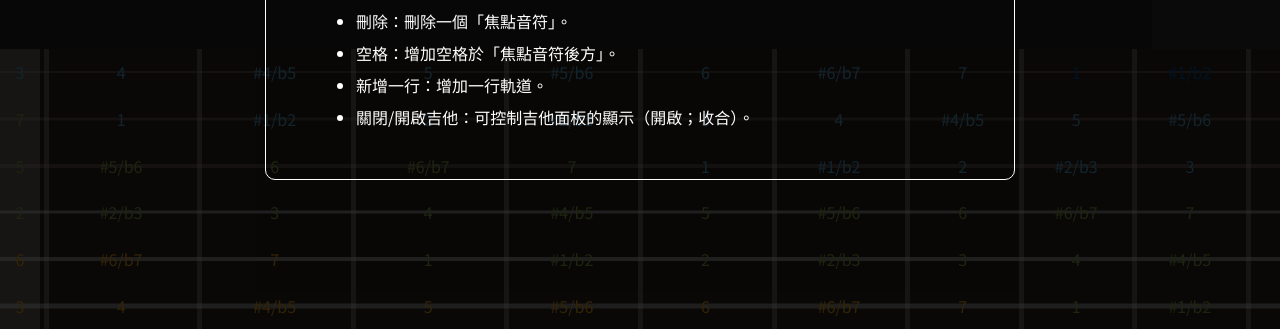
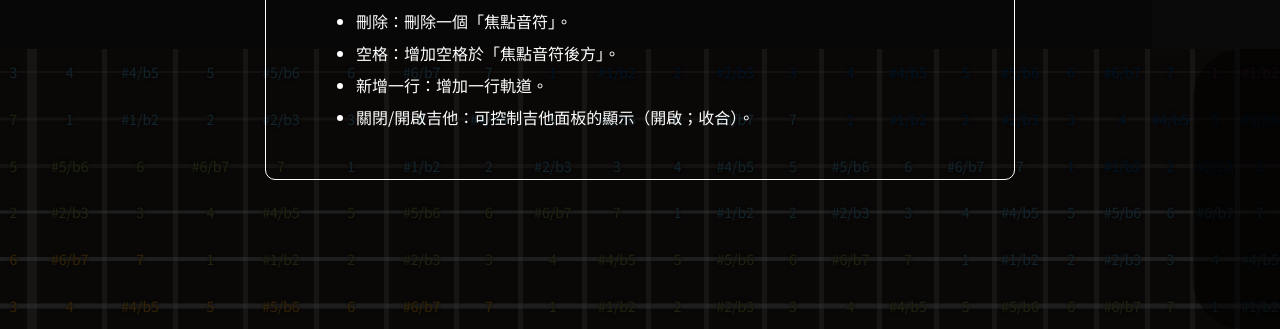
Before and after one commit to MinRuXie/GuitarTABTool, a plain HTML site: page index.html in a window 1280 px wide. Shown: the part 471-800 px from the top of the page. Drawn offline with Linux system fonts and the light colour scheme; a script that the page names is missing; a web font is replaced by a local one.

Commit message:
change guitar style

```diff
--- a/css/style.scss
+++ b/css/style.scss
@@ -47,6 +47,7 @@ html, body {
         width: 100%;
         height: 100px;
         position: relative;
+        margin-bottom: 10px;
 
         /* 焦點 */
         &.selected { box-shadow: 0px 0px 10px rgba($color-white, 0.9); }
@@ -250,20 +251,32 @@ html, body {
 /* 琴頸 */
 .guitar {
     position: absolute;
+    left: 0;
     bottom: 0;
     width: 100%;
     height: 35%;
-    overflow-y: hidden;
-    overflow-x: scroll;
+    overflow: hidden;
     background-color: $color-pure-black;
 
     /* 消除子元素 inlic-block 的上下間隔 */
     line-height: 0;
 
+    &::before {
+        content: '';
+        display: block;
+        width: calc(100% / 6);
+        height: 100%;
+        border-radius: 50px;
+        background-color: rgba(0, 0, 0, 0.5);
+        position: absolute;
+        top: 0;
+        right: calc(-3.5% * 3 + 8px);
+        z-index: 1;
+    }
+
     .chord {
-        /* 依照內容決定寬度 */
-        width: auto;
-        display: inline-block;
+        width: 100%;
+        display: flex;
 
         /* 子元素不換行 */
         white-space: nowrap;
@@ -297,45 +310,46 @@ html, body {
         }
 
         .grid {
+            width: 100%;
             height: 100%;
-            display: inline-block;
             position: relative;
             cursor: pointer;
             transition: 0.3s;
 
             &:hover { background-color: rgb($color-white, 0.5); }
 
-            &:nth-of-type(1) { width: 40px; background-color: rgba($color-white, 0.3); }
+            &:nth-of-type(1) { width: 2.5%; border-right: 5px solid rgba($color-white, 0.3); }/*2.5*/
             &:nth-of-type(2),
             &:nth-of-type(3),
-            &:nth-of-type(4) { width: 150px; }
+            &:nth-of-type(4) { width: 5.5%; }/*16.5*/
 
             &:nth-of-type(5),
             &:nth-of-type(6),
-            &:nth-of-type(7) { width: 130px; }
+            &:nth-of-type(7) { width: 5.5%; }/*16.5*/
 
             &:nth-of-type(8),
             &:nth-of-type(9),
-            &:nth-of-type(10) { width: 110px; }
+            &:nth-of-type(10) { width: 5%; }/*15*/
 
             &:nth-of-type(11),
             &:nth-of-type(12),
-            &:nth-of-type(13) { width: 90px; }
+            &:nth-of-type(13) { width: 4.5%; }/*13.5*/
 
             &:nth-of-type(14),
             &:nth-of-type(15),
-            &:nth-of-type(16) { width: 80px; }
+            &:nth-of-type(16) { width: 4.5%; }/*13.5*/
 
             &:nth-of-type(17),
             &:nth-of-type(18),
-            &:nth-of-type(19) { width: 70px; }
+            &:nth-of-type(19) { width: 4%; }/*12*/
 
             &:nth-of-type(20),
             &:nth-of-type(21),
-            &:nth-of-type(22) { width: 60px; }
+            &:nth-of-type(22) { width: 3.5%; }/*10.5*/
 
             span {
-                display: inline-block;
+                font-size: 14px;
+                text-shadow: 0px 0px 5px #000;
                 position: absolute;
                 top: 50%;
                 left: 50%;
```
Also changed, not shown: css/style.css, 2 other files.
